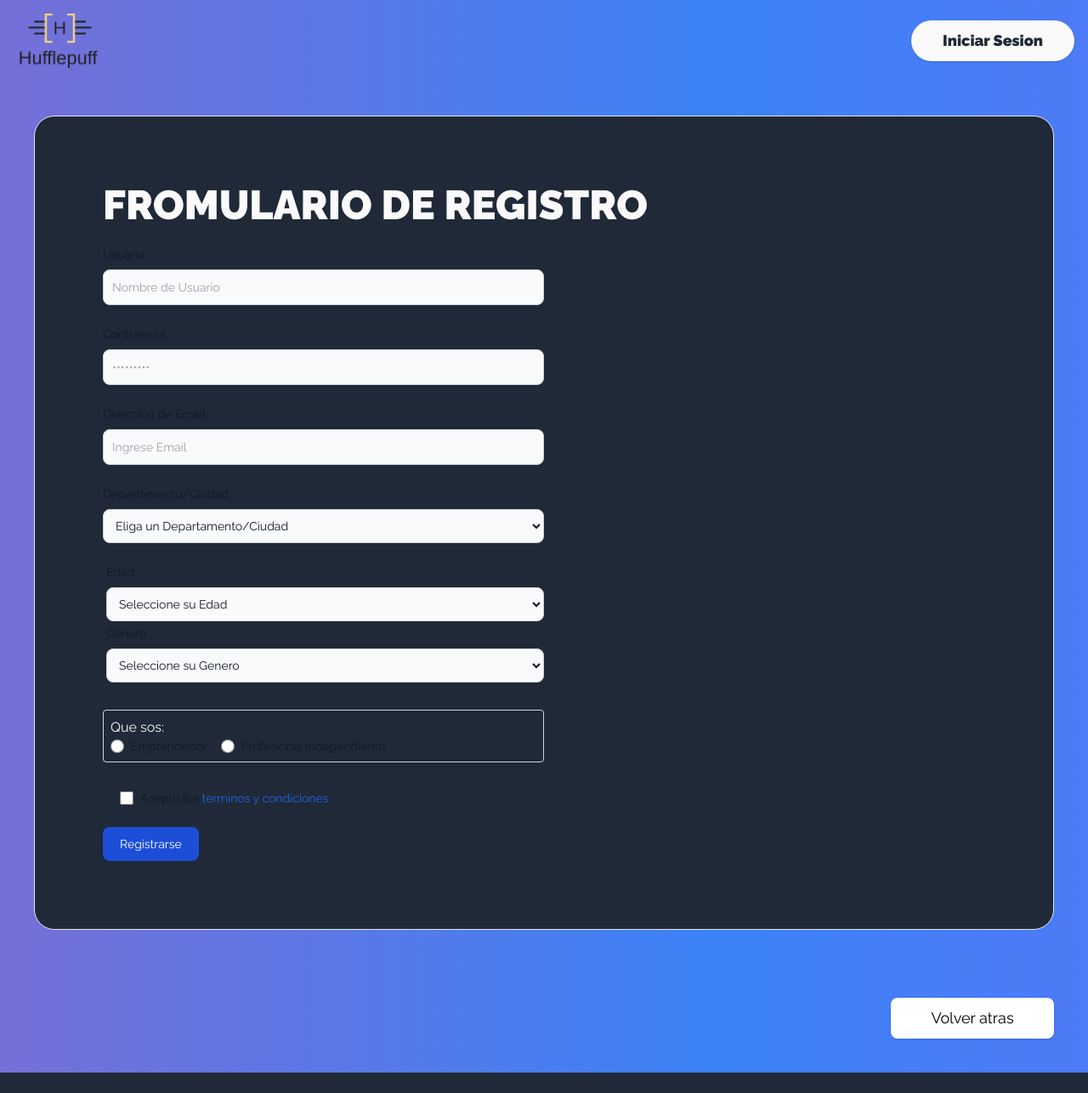
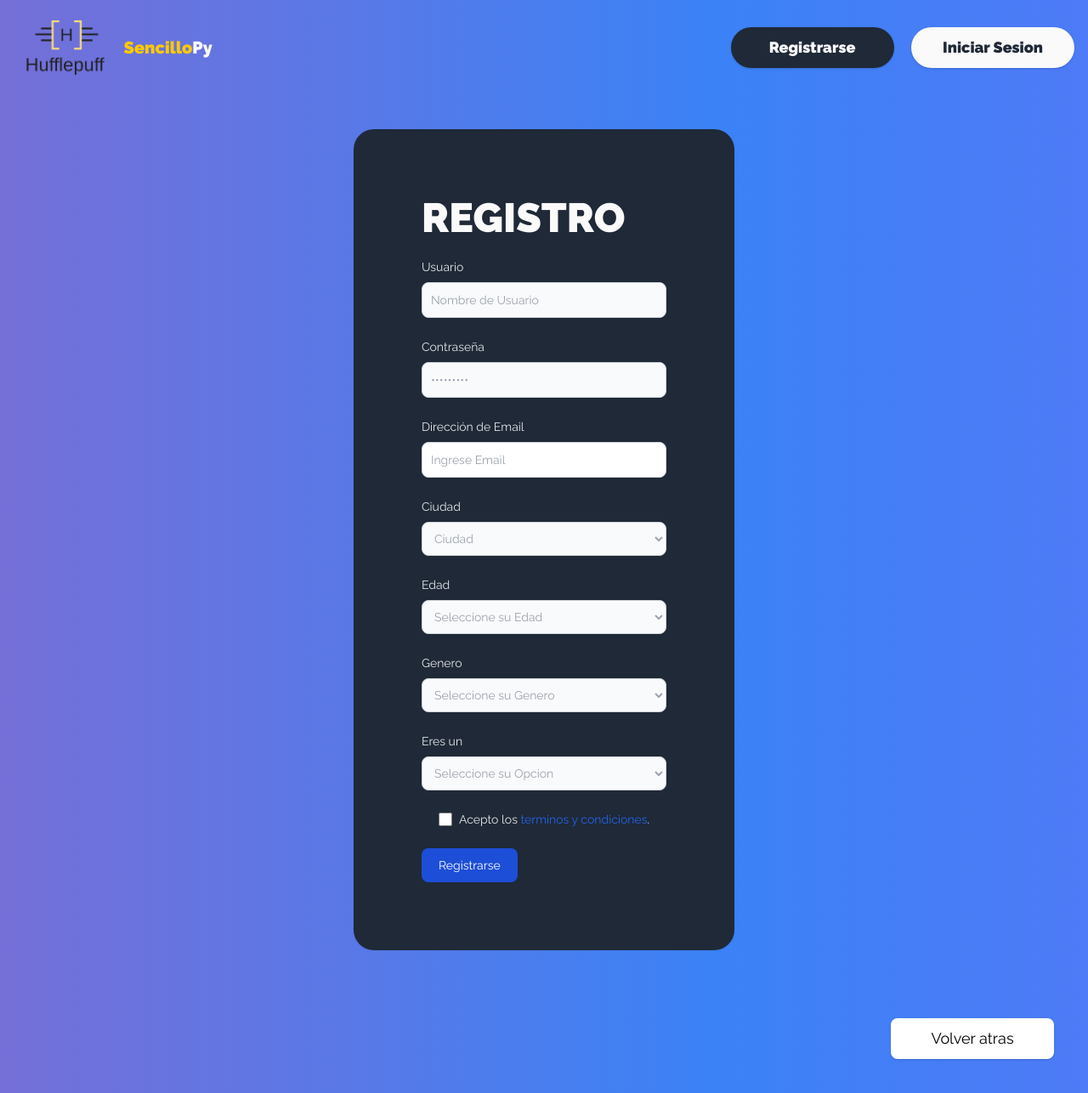
Before and after one commit to sofisil/Hufflepuff-Dec-22, a Flask app: page /formulario in a window 1280 px wide. Shown: the whole page at 85% size. Before the commit the page ends 1262 px from the top, so only its background shows below. Run offline with Flask 2, Linux system fonts and the light colour scheme; parts of the project's set-up code (start-up, migrations or seed data) failed here and were passed over; some libraries are stand-ins or nearby versions.

Commit message:
paso cambios en todas las paginas

```diff
--- a/templates/formulario.html
+++ b/templates/formulario.html
@@ -51,78 +51,72 @@
 </head>
 <!------------------------------------------ ACA EMPIEZA EL CODIGO DE LA PAGINA --------------------------------------------------------->
 <!-- ANIMACION DEL FONDO -->
-<body class=" text-[#FAFAFA]" style="font-family: 'Raleway', sans-serif;">
-    <div
-    class="
+<body class=" text-[#FAFAFA]
       w-full
-      h-auto
+      h-screen
       bg-gradient-to-r
       from-pink-500
       via-blue-500
       to-purple-500
       background-animate
-    "
-  >
+    " style="font-family: 'Raleway', sans-serif;">
     <!-- ------------------------------------EL HEADER ------------------------------------------------------->
     <div class="justify-between" >
         <header class="flex justify-between items-center text-[#FAFAFA] text-xl" style="font-family: 'Raleway', sans-serif; font-weight: 900">
-            <div>
+            <div class="flex justify-between items-center text-gray-800 p-2">
                 <img src="/static/Logo_mientras.png" alt="" class="h-24 p-4">
+                <p class="text-[#ffc901]">Sencillo</p><p class="text-[#FAFAFA]">Py</p>
             </div>
             <div class="space-x-4 p-4">
+                <button class="group relative h-12 w-48 overflow-hidden drop-shadow-sm rounded-full bg-[#1f2937] text-lg shadow hover:bg-[#151B23] "><a href="http://127.0.0.1:5000/formulario"> Registrarse</a>
+                  </button>
                 <button class="text-[#1f2937] group relative h-12 w-48 drop-shadow-sm overflow-hidden rounded-full bg-[#fafafa] text-lg shadow hover:bg-[#EEE7E7]">
                     Iniciar Sesion
                   </button>
             </div>
         </header>
+
      <!-- ------------------------------------EL FORMULARIO------------------------------------------------------->
-<form class="p-20 m-10 bg-[#1f2937] border border-blue rounded-3xl">
+<form class="w-fit p-20 m-10 bg-[#1f2937] border-gray-300 drop-shadow-sm rounded-3xl mx-auto" method="POST">
     <!---------- Titulo ------------->
-    <p class="text-[#FAFAFA] text-5xl font-bold mb-6">FROMULARIO DE REGISTRO</p>
+    <p class="text-[#FAFAFA] text-5xl font-bold mb-6">REGISTRO</p>
     <!--------- Contenido ----------->
-    <div class="mb-6">
+    <div class="mb-6 w-full">
         <div>
-            <label for="usuario" class="block mb-2 text-sm font-medium text-gray-900 dark:text-[#FAFAFA]">Usuario</label>
-            <input type="text" id="usuario" class="bg-gray-50 border border-gray-300 text-gray-900 text-sm rounded-lg focus:ring-blue-500 focus:border-blue-500 block w-1/2 p-2.5 dark:bg-gray-700 dark:border-gray-600 dark:placeholder-gray-400 dark:text-white dark:focus:ring-blue-500 dark:focus:border-blue-500" placeholder="Nombre de Usuario" required>
+            <label for="usuario" class="block mb-2 text-sm font-medium text-gray-200">Usuario</label>
+            <input type="text" name="usuario" class="bg-gray-50 border border-gray-300 text-gray-500 text-sm rounded-lg focus:ring-blue-500 focus:border-blue-500 block p-2.5 dark:bg-gray-700 dark:border-gray-600 dark:placeholder-gray-400 dark:text-white dark:focus:ring-blue-500 dark:focus:border-blue-500 w-full" placeholder="Nombre de Usuario" required >
+        </div>
+    </div>
 
+
+    <div class="mb-6 w-full">
+        <div class="mb-6 w-full">
+            <label for="password" class="block mb-2 text-sm font-medium text-gray-200">Contraseña</label>
+            <input type="password" name="password" class="w-full bg-gray-50 border border-gray-300 text-gray-500 text-sm rounded-lg focus:ring-blue-500 focus:border-blue-500 block w-full p-2.5 dark:bg-gray-700 dark:border-gray-600 dark:placeholder-gray-400 dark:text-white dark:focus:ring-blue-500 dark:focus:border-blue-500" placeholder="•••••••••" required>
         </div>
+
+        <label for="email" class="block mb-2 text-sm font-medium text-gray-200">Dirección de Email</label>
+        <input type="email" name="email" class="w-full border border-gray-300 text-gray-500 text-sm rounded-lg focus:ring-blue-500 focus:border-blue-500 block w-full p-2.5 dark:bg-gray-700 dark:border-gray-600 dark:placeholder-gray-400 dark:text-white dark:focus:ring-blue-500 dark:focus:border-blue-500" placeholder="Ingrese Email" required>
 
     </div>
 
 
-    <div class="mb-6">
-
-        <div class="mb-6">
-
-            <label for="contraseña" class="block mb-2 text-sm font-medium text-gray-900 dark:text-[#FAFAFA]">Contraseña</label>
-            <input type="password" id="contraseña" class="bg-gray-50 border border-gray-300 text-gray-900 text-sm rounded-lg focus:ring-blue-500 focus:border-blue-500 block w-1/2 p-2.5 dark:bg-gray-700 dark:border-gray-600 dark:placeholder-gray-400 dark:text-white dark:focus:ring-blue-500 dark:focus:border-blue-500" placeholder="•••••••••" required>
-        </div>
-
-        <label for="email" class="block mb-2 text-sm font-medium text-gray-900 dark:text-[#FAFAFA]">Dirección de Email</label>
-        <input type="email" id="email" class="bg-gray-50 border border-gray-300 text-gray-900 text-sm rounded-lg focus:ring-blue-500 focus:border-blue-500 block w-1/2 p-2.5 dark:bg-gray-700 dark:border-gray-600 dark:placeholder-gray-400 dark:text-white dark:focus:ring-blue-500 dark:focus:border-blue-500" placeholder="Ingrese Email" required>
-
-    </div>
-
-
-    <div class="mb-6">
-        <label for="ciudad" class="block mb-2 text-sm font-medium text-gray-900 dark:text-[#FAFAFA]">Departamento/Ciudad</label>
-            <select id="ciudad" class="bg-gray-50 border border-gray-300 text-gray-900 text-sm rounded-lg focus:ring-blue-500 focus:border-blue-500 block w-1/2 p-2.5 dark:bg-gray-700 dark:border-gray-600 dark:placeholder-gray-400 dark:text-white dark:focus:ring-blue-500 dark:focus:border-blue-500">
-            <option selected>Eliga un Departamento/Ciudad</option>
+    <div class="mb-6 w-full">
+        <label for="ciudad" class="block mb-2 text-sm font-medium text-gray-200">Ciudad</label>
+            <select name="ciudad" class="bg-gray-50 border border-gray-300 text-gray-400 text-sm rounded-lg focus:ring-blue-500 focus:border-blue-500 block w-full p-2.5 dark:bg-gray-700 dark:border-gray-600 dark:placeholder-gray-400 dark:text-gray-400 dark:focus:ring-blue-500 dark:focus:border-blue-500">
+            <option selected>Ciudad</option>
 
             <option value="AS">Asunción</option>
             <option value="CE">Central</option>
             <option value="LU">Luque</option>
             <option value="LA">Lambaré</option>
             <option value="CO">Concepción</option>
-            <option value="PA">Paraguarí</option>
-            <option value="CR">Cordillera</option>
-            <option value="AP">Alto Paraná</option>
             </select>
     </div>
+    <div class="mb-6 w-full">
+        <label for="edad" class="block mb-2 text-sm font-medium text-gray-200">Edad</label>
+        <select name="edad" class="bg-gray-50 border border-gray-300 text-gray-400 text-sm rounded-lg focus:ring-blue-500 focus:border-blue-500 block w-full p-2.5 dark:bg-gray-700 dark:border-gray-600 dark:placeholder-gray-400 dark:text-gray-400 dark:focus:ring-blue-500 dark:focus:border-blue-500">
 
-    <div class="m-1">
-        <label for="edad" class="block mb-2 text-sm font-medium text-gray-900 dark:text-[#FAFAFA]">Edad</label>
-            <select id="edad" class="bg-gray-50 border border-gray-300 text-gray-900 text-sm rounded-lg focus:ring-blue-500 focus:border-blue-500 block w-1/2 p-2.5 dark:bg-gray-700 dark:border-gray-600 dark:placeholder-gray-400 dark:text-white dark:focus:ring-blue-500 dark:focus:border-blue-500">
             <option selected>Seleccione su Edad</option>
             <option value="18">18-25</option>
             <option value="25">25-30</option>
@@ -133,9 +127,9 @@
         </select>
     </div>
 
-    <div class="m-1">
-        <label for="genero" class="block mb-2 text-sm font-medium text-gray-900 dark:text-[#FAFAFA]">Genero</label>
-            <select id="genero" class="bg-gray-50 border border-gray-300 text-gray-900 text-sm rounded-lg focus:ring-blue-500 focus:border-blue-500 block w-1/2 p-2.5 dark:bg-gray-700 dark:border-gray-600 dark:placeholder-gray-400 dark:text-white dark:focus:ring-blue-500 dark:focus:border-blue-500">
+    <div class="mb-6 w-full">
+        <label for="genero" class="block mb-2 text-sm font-medium text-gray-200">Genero</label>
+            <select name="genero" class="bg-gray-50 border border-gray-300 text-gray-400 text-sm rounded-lg focus:ring-blue-500 focus:border-blue-500 block w-full p-2.5 dark:bg-gray-700 dark:border-gray-600 dark:placeholder-gray-400 dark:text-gray-400 dark:focus:ring-blue-500 dark:focus:border-blue-500">
 
             <option selected>Seleccione su Genero</option>
             <option value="HO">Masculino</option>
@@ -145,28 +139,21 @@
     </div>
 
 
+    <div class="mb-6 w-full">
+        <label for="profesion" class="block mb-2 text-sm font-medium text-gray-200">Eres un</label>
+            <select name="profesion" class="bg-gray-50 border border-gray-300 text-gray-400 text-sm rounded-lg focus:ring-blue-500 focus:border-blue-500 block w-full p-2.5 dark:bg-gray-700 dark:border-gray-600 dark:placeholder-gray-400 dark:text-gray-400 dark:focus:ring-blue-500 dark:focus:border-blue-500">
 
-    <div class=" w-1/2 border my-8 p-2 border-gray-300 rounded">
-        <p class="text-[#FAFAFA]">Que sos:</p>
-        <div class="flex">
-
-            <div class="flex items-center mr-4">
-                <input id="emprendedor_radio" type="radio" value="" name="emprendedor_radio" class="w-4 h-4 text-blue-600 bg-gray-100 border-gray-300 focus:ring-blue-500 dark:focus:ring-blue-600 dark:ring-offset-gray-800 focus:ring-2 dark:bg-gray-700 dark:border-gray-600">
-                <label for="emprendedor_radio" class="ml-2 text-sm font-medium text-gray-900 dark:text-[#FAFAFA]">Emprendedor</label>
-            </div>
-
-            <div class="flex items-center mr-4">
-                <input id="profesional_radio" type="radio" value="" name="profesional_radio" class="w-4 h-4 text-blue-600 bg-gray-100 border-gray-300 focus:ring-blue-500 dark:focus:ring-blue-600 dark:ring-offset-gray-800 focus:ring-2 dark:bg-gray-700 dark:border-gray-600">
-                <label for="propfesional_radio" class="ml-2 text-sm font-medium text-gray-900 dark:text-[#FAFAFA]">Profesional Independiente</label>
-            </div>
-        </div>
+            <option selected>Seleccione su Opcion</option>
+            <option value="EM">Emprendedor</option>
+            <option value="PI">Profesional Independiente</option>
+            </select>
     </div>
 
     <div class="flex items-start mb-6 m-5">
         <div class="flex items-center h-5">
-        <input id="terminos" type="checkbox" value="" class="w-4 h-4 border border-gray-300 rounded bg-gray-50 focus:ring-3 focus:ring-blue-300 dark:bg-gray-700 dark:border-gray-600 dark:focus:ring-blue-600 dark:ring-offset-gray-800" required>
+        <input name="terminos" type="checkbox" value="" class="w-4 h-4 border border-gray-300 rounded bg-gray-50 focus:ring-3 focus:ring-blue-300 dark:bg-gray-700 dark:border-gray-600 dark:focus:ring-blue-600 dark:ring-offset-gray-800" required>
         </div>
-        <label for="terminos" class="ml-2 text-sm font-medium text-gray-900 dark:text-[#FAFAFA]">Acepto los <a href="#" class="text-blue-600 hover:underline dark:text-blue-500">terminos y condiciones</a>.</label>
+        <label for="terminos" class="ml-2 text-sm font-medium text-gray-200">Acepto los <a href="#" class="text-blue-600 hover:underline dark:text-blue-500">terminos y condiciones</a>.</label>
     </div>
 
     <button type="submit" class="text-white bg-blue-700 hover:bg-blue-800 focus:ring-4 focus:outline-none focus:ring-blue-300 font-medium rounded-lg text-sm w-full sm:w-auto px-5 py-2.5 text-center dark:bg-blue-600 dark:hover:bg-blue-700 dark:focus:ring-blue-800">Registrarse</button>
@@ -178,6 +165,5 @@
         <span class="relative text-black group-hover:text-white">Volver atras</span>
     </button>
 </div>
-</div>
 </body>
 </html>
```
Also changed, not shown: templates/emprendedor.html (+3 -7 lines), templates/ingreso.html (+3 -7 lines), templates/pag_inicio.html (+10 -13 lines), templates/profesional.html (+2 -6 lines). Lines whose indentation alone changed are shown as unchanged.
